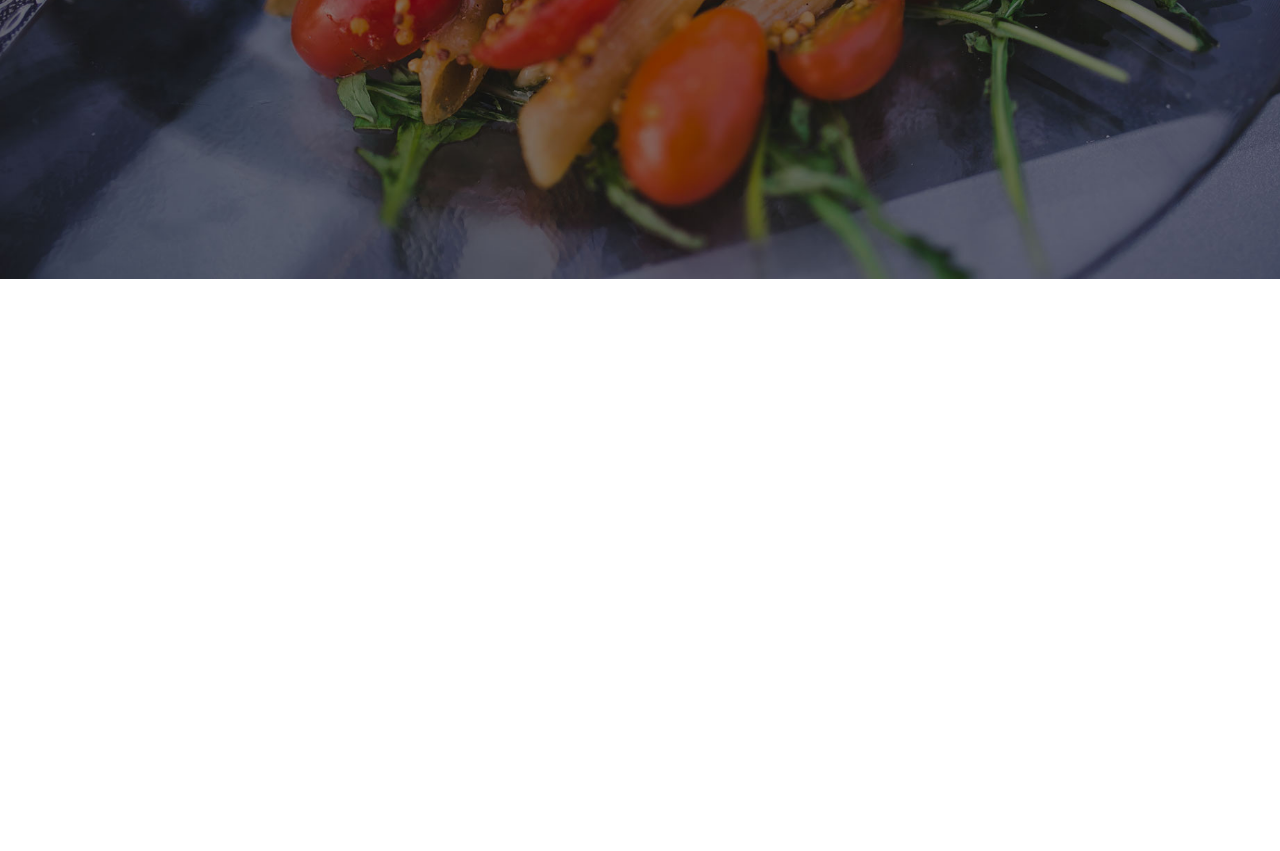
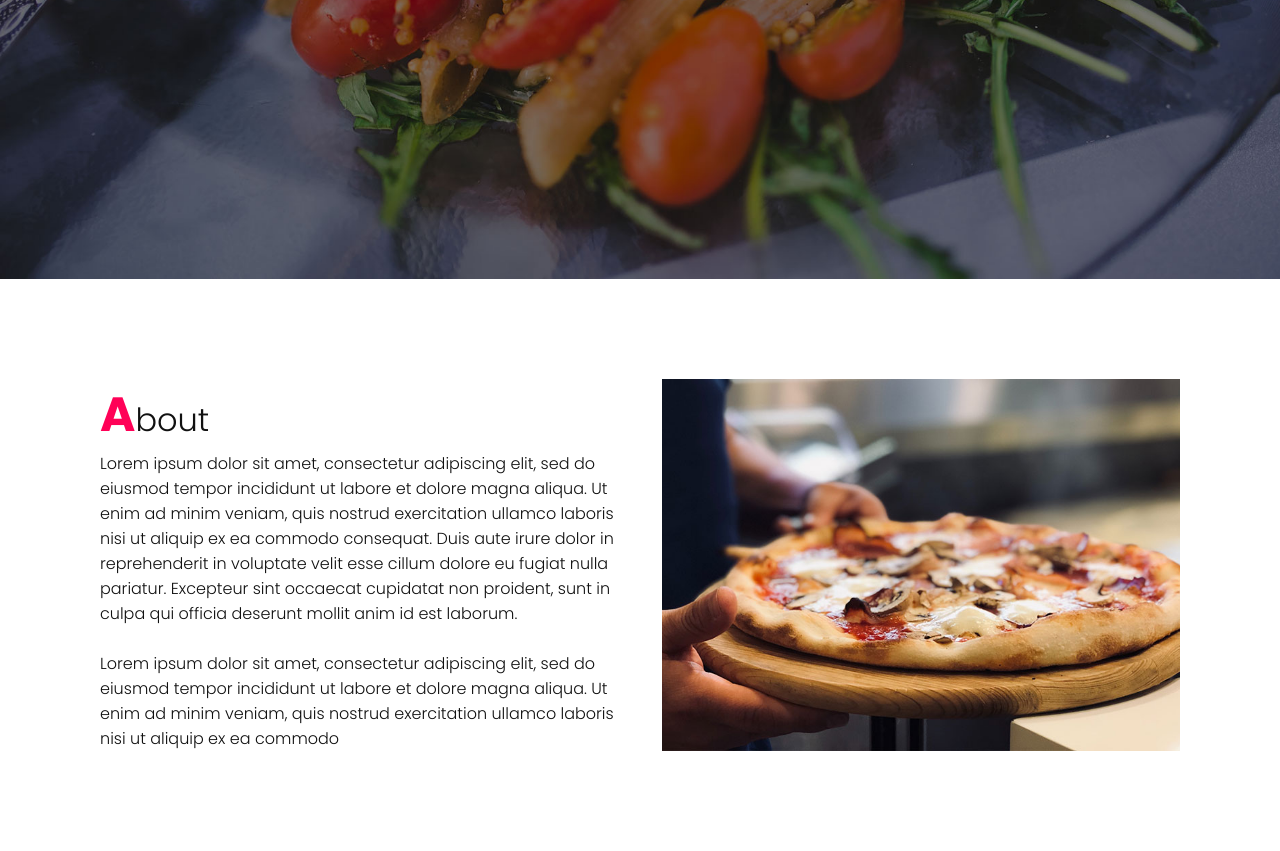
Before and after one commit to venturcarol/Restaurant-site, a plain HTML site: page index.html in a window 1280 px wide. Shown: the part 521-1372 px from the top of the page. Before the commit the page ends 1000 px from the top, so only its background shows below. Drawn offline with Linux system fonts and the light colour scheme.

Commit message:
about section

```diff
--- a/css/style.css
+++ b/css/style.css
@@ -5,6 +5,7 @@
   padding: 0;
   box-sizing: border-box;
   font-family: 'Poppins', sans-serif;
+  scroll-behavior: smooth;
 }
 
 p {
@@ -116,3 +117,46 @@ header.sticky .navigation li a {
 header .navigation li a:hover {
   color: #ff0157;
 }
+
+section {
+  padding: 100px;
+}
+
+.row {
+  position: relative;
+  width: 100%;
+  display: flex;
+  justify-content: space-between;
+}
+
+.row .col50 {
+  position: relative;
+  width: 48%;
+}
+
+.titleText {
+  color: #111;
+  font-size: 2em;
+  font-weight: 300;
+}
+
+.titleText span {
+  color: #ff0157;
+  font-weight: 700;
+  font-size: 1.5em;
+}
+
+.row .col50 .imgBx {
+  position: relative;
+  width: 100%;
+  height: 100%;
+}
+
+.row .col50 .imgBx img {
+  position: absolute;
+  top: 0;
+  left: 0;
+  width: 100%;
+  height: 100%;
+  object-fit: cover;
+}
--- a/index.html
+++ b/index.html
@@ -26,6 +26,20 @@
   	</div>
   </section>
 
+  <section class="about" id="about">
+    <div class="row">
+      <div class="col50">
+        <h2 class="titleText"><span>A</span>bout</h2>
+        <p>Lorem ipsum dolor sit amet, consectetur adipiscing elit, sed do eiusmod tempor incididunt ut labore et dolore magna aliqua. Ut enim ad minim veniam, quis nostrud exercitation ullamco laboris nisi ut aliquip ex ea commodo consequat. Duis aute irure dolor in reprehenderit in voluptate velit esse cillum dolore eu fugiat nulla pariatur. Excepteur sint occaecat cupidatat non proident, sunt in culpa qui officia deserunt mollit anim id est laborum. <br><br>Lorem ipsum dolor sit amet, consectetur adipiscing elit, sed do eiusmod tempor incididunt ut labore et dolore magna aliqua. Ut enim ad minim veniam, quis nostrud exercitation ullamco laboris nisi ut aliquip ex ea commodo</p>
+      </div>
+      <div class="col50">
+        <div class="imgBx">
+          <img src="images/img1.jpg">
+        </div>
+      </div>
+    </div>
+  </section>
+
   <script src="js/main.js"></script>
 
 </body>
```
